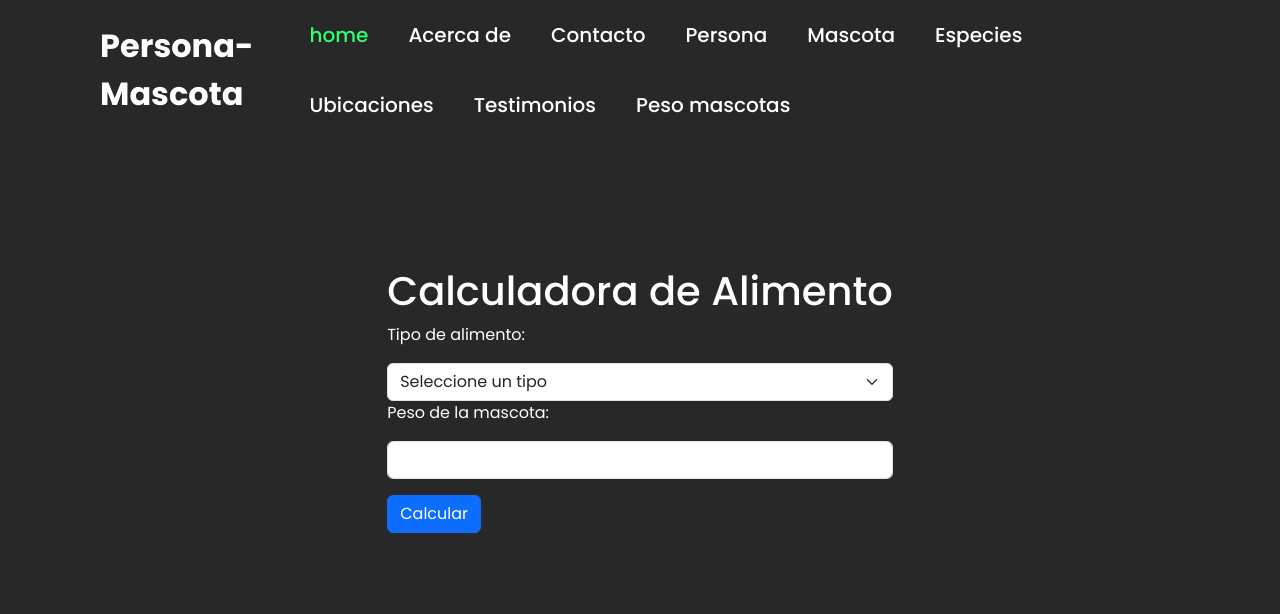
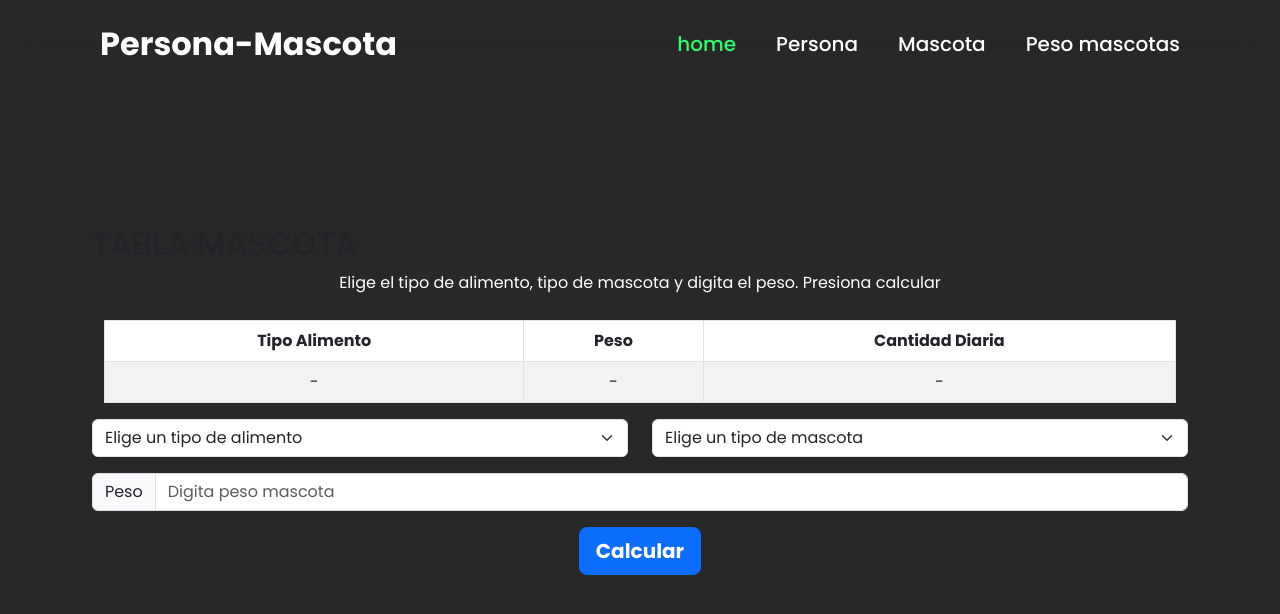
Before and after one commit to sjaimes16/cardsMascotas, a React (Vite) app: page /pesoMascotas in a window 1280 px wide. Shown: the top 614 px of the page. Built offline with nearby package versions, Linux system fonts and the light colour scheme.

Commit message:
agregado

```diff
--- a/src/App.css
+++ b/src/App.css
@@ -17,6 +17,10 @@ body
 h1 {
     color: #fff !important;
     text-align: center;
+}
+label {
+	color: #fff !important;
+
 }
 p {
 	color: #fff;
--- a/src/App.jsx
+++ b/src/App.jsx
@@ -19,12 +19,12 @@ function App() {
     <>
       <Router>
       <Routes>
-        <Route exact path="/" element={<HomePage/>}/>
-        <Route exact path="/about" element={<AboutPage/>}/>
+        <Route exact path="/" element={<Persona/>}/>
+        {/* <Route exact path="/about" element={<AboutPage/>}/>
         <Route exact path="/contact" element={<ContactPage/>}/>
         <Route exact path="/new" element={<NewPage/>}/>
         <Route exact path="/newPage" element={<NewComponentePage/>}/>
-        <Route exact path="/especies" element={<Especies/>}/>
+        <Route exact path="/especies" element={<Especies/>}/> */}
         <Route exact path="/mascota" element={<Mascotas/>}/>
         <Route exact path="/persona" element={<Persona/>}/>
         <Route exact path="/ubicaciones" element={<Ubicaciones/>}/>
--- a/src/components/Mascotas.jsx
+++ b/src/components/Mascotas.jsx
@@ -1,15 +1,40 @@
-import React from 'react'
+import React, { useState } from 'react'
 import Navbar from './Navbar'
 import { dataMascota } from '../utils/generate_data'
 
 const Mascotas = () => {
+
+  const [mascotaInfo, setMascotaInfo] = useState(dataMascota);
+  const [nuevaMascota, setNuevaMascota] = useState({
+    id_dueño: '',
+    nombreMascota: '',
+    especie: '',
+    sexo: ''
+  });
+
+  const handleInputChange = (event) => {
+    const { name, value } = event.target;
+    setNuevaMascota((prevState) => ({ ...prevState, [name]: value }));
+  };
+
+  const handleSubmit = (event) => {
+    event.preventDefault();
+    // Aquí puedes realizar acciones con la nueva mascota, como enviarla al servidor o actualizar el estado de `mascotaInfo`
+    setMascotaInfo((prevState) => [...prevState, nuevaMascota]);
+    setNuevaMascota({
+      id_dueño: '',
+      nombreMascota: '',
+      especie: '',
+      sexo: ''
+    });
+  };
 
   return (
     <>
     <Navbar />
     <h1 className='bajarTexto'>Mascotas</h1>
     <div className="container">
-      {dataMascota.map((mascota, index) => (
+      {mascotaInfo.map((mascota, index) => (
         <div className="card" style={{ "--clr": "#ff1f6b" }} key={index}>
         <div className="box">
           <div className="icon">
@@ -28,6 +53,48 @@ const Mascotas = () => {
       </div>
       ))}
       </div>
+      <div className="container">
+        <form onSubmit={handleSubmit}>
+          <h2>Agregar Mascota</h2>
+          <label>
+            ID dueño:
+            <input
+              type="text"
+              name="id_dueño"
+              value={nuevaMascota.id_dueño}
+              onChange={handleInputChange}
+            />
+          </label>
+          <label>
+            Nombre mascota:
+            <input
+              type="text"
+              name="nombreMascota"
+              value={nuevaMascota.nombreMascota}
+              onChange={handleInputChange}
+            />
+          </label>
+          <label>
+            Especie:
+            <input
+              type="text"
+              name="especie"
+              value={nuevaMascota.especie}
+              onChange={handleInputChange}
+            />
+          </label>
+          <label>
+            Sexo:
+            <input
+              type="text"
+              name="sexo"
+              value={nuevaMascota.sexo}
+              onChange={handleInputChange}
+            />
+          </label>
+          <button type="submit">Agregar</button>
+        </form>
+      </div>
     </>
   )
 }
--- a/src/components/Navbar.jsx
+++ b/src/components/Navbar.jsx
@@ -9,15 +9,15 @@ const Navbar = () => {
 		      <div className="menuToggle"></div>
           <ul className="nav">
             <li className="active"><Link to="/">home</Link></li>
-            <li><Link to="/about">Acerca de</Link></li>
-            <li><Link to="/contact">Contacto</Link></li>
+            {/* <li><Link to="/about">Acerca de</Link></li>
+            <li><Link to="/contact">Contacto</Link></li> */}
             {/* <li><Link to="/new">NewPage</Link></li>
             <li><Link to="/newPage">New Page Component</Link></li> */}
             <li><Link to="/persona">Persona</Link></li>
             <li><Link to="/mascota">Mascota</Link></li>
-            <li><Link to="/especies">Especies</Link></li>
+            {/* <li><Link to="/especies">Especies</Link></li>
             <li><Link to="/ubicaciones">Ubicaciones</Link></li>
-            <li><Link to="/testimonios">Testimonios</Link></li>
+            <li><Link to="/testimonios">Testimonios</Link></li> */}
             <li><Link to="/pesoMascotas">Peso mascotas</Link></li>
           </ul>
 	    </header>
--- a/src/components/Persona.jsx
+++ b/src/components/Persona.jsx
@@ -1,15 +1,39 @@
-import React from 'react'
+import React, { useState } from 'react'
 import Navbar from './Navbar';
 import { dataPersona } from '../utils/generate_data'
 
 const Persona = () => {
-  console.log('dataPersona', dataPersona)
+  const [dataPersonaInfo, setDataPersonaInfo] = useState(dataPersona)
+  const [nuevaPersona, setNuevaPersona] = useState({
+    id: '',
+    nombre: '',
+    edad: '',
+    numeroMascotas: ''
+  });
+
+  const handleInputChange = (event) => {
+    const { name, value } = event.target;
+    setNuevaPersona((prevState) => ({ ...prevState, [name]: value }));
+  };
+
+  const handleSubmit = (event) => {
+    event.preventDefault();
+    // Aquí puedes realizar acciones con la nueva mascota, como enviarla al servidor o actualizar el estado de `mascotaInfo`
+    setDataPersonaInfo((prevState) => [...prevState, nuevaPersona]);
+    setNuevaPersona({
+      id: '',
+      nombre: '',
+      edad: '',
+      numeroMascotas: ''
+    });
+  };
+
   return (
     <>
       <Navbar />
       <h1 className='bajarTexto'>Personas</h1>
       <div className="container">
-      {dataPersona.map((persona) => (
+      {dataPersonaInfo.map((persona) => (
           <div className="card" style={{ "--clr": "#249eff" }} key={persona.id}>
           <div className="box">
             <div className="icon">
@@ -28,6 +52,48 @@ const Persona = () => {
         </div>
       ))}
       </div>
+      <div className="container">
+        <form onSubmit={handleSubmit}>
+          <h2>Agregar Persona</h2>
+          <label>
+            ID persona:
+            <input
+              type="text"
+              name="id"
+              value={nuevaPersona.id}
+              onChange={handleInputChange}
+            />
+          </label>
+          <label>
+            Nombre:
+            <input
+              type="text"
+              name="nombre"
+              value={nuevaPersona.nombre}
+              onChange={handleInputChange}
+            />
+          </label>
+          <label>
+            Edad:
+            <input
+              type="text"
+              name="edad"
+              value={nuevaPersona.edad}
+              onChange={handleInputChange}
+            />
+          </label>
+          <label>
+            Número de mascotas:
+            <input
+              type="text"
+              name="numeroMascotas"
+              value={nuevaPersona.numeroMascotas}
+              onChange={handleInputChange}
+            />
+          </label>
+          <button type="submit">Agregar</button>
+        </form>
+      </div>
     </>
   );
 };
--- a/src/components/PesoMascotas.jsx
+++ b/src/components/PesoMascotas.jsx
@@ -2,89 +2,174 @@ import React, {useState} from 'react'
 import Navbar from './Navbar';
 
 const PesoMascotas = () => {
-  const [tipoAlimento, setTipoAlimento] = useState('');
-  const [pesoMascota, setPesoMascota] = useState('');
-  const [cantidadAlimento, setCantidadAlimento] = useState('');
-  const [tablaDatos, setTablaDatos] = useState([]);
+  const [animal, setAnimal]=useState('')
+  const [cantidad, setCantidad]=useState('-')
+  const [alimento, setAlimento]=useState('-')
+  const [peso, setPeso]=useState('-')
 
   const tablaConversion = {
-    dogChow: 0.02,
-    nucan: 0.03,
-    pedigree: 0.04
-  };
+      perro: {
+          nutrecan: {
+              0: "50-100",
+              5: "100-200",
+              10: "200-300",
+              20: "300-400",
+              30: "400-500",
+              40: "500+"
+          },
+          dogchow: {
+              0: "50-100",
+              5: "80-150",
+              10: "150-200",
+              15: "200-250",
+              20: "250-350",
+              30: "350+",
+          },
+           agility: {
+              0: "30-50",
+              3: "50-80",
+              5: "80-110",
+              7: "110-150",
+              10: "150+",
+          }
+      },
+      gato: {
+          agility: {
+              0: "30-50",
+              3: "50-80",
+              5: "80-110",
+              7: "110-150",
+              10: "150+",
+          },
+          dogchow: {
+              0: "50-100",
+              5: "80-150",
+              10: "150-200",
+              15: "200-250",
+              20: "250-350",
+              30: "350+",
+          },
+      }
+  }
 
-  const handleTipoAlimentoChange = (event) => {
-    setTipoAlimento(event.target.value);
-  };
+  function Calcular(){
+      let total=''
+      const animalData = tablaConversion[animal]
+      if (animalData) {
+          const alimentoData = animalData[alimento]
+          if (alimentoData) {
+              for ( const [key, value] of Object.entries(alimentoData)) {
+                  if (key < peso) {
+                      total = value
+                  }
+              }
+          }
+      }
 
-  const handlePesoMascotaChange = (event) => {
-    setPesoMascota(event.target.value);
-  };
+      setCantidad(total)
+  }
 
-  const handleCalcularClick = () => {
-    const factorConversion = tablaConversion[tipoAlimento];
-    const cantidadCalculada = factorConversion * pesoMascota;
+  function eleccionAnimal(e){
+      const animal=e.target.value
+      setAnimal(animal)
+  }
 
-    setCantidadAlimento(cantidadCalculada.toFixed(2));
+  function valorPeso(e){
+      const peso=e.target.value
+      setPeso(peso)
+  }
 
-    // Guardar los datos en la tabla
-    const datos = {
-      tipoAlimento,
-      pesoMascota,
-      cantidadAlimento: cantidadCalculada.toFixed(2)
-    };
-    setTablaDatos([...tablaDatos, datos]);
-  };
+  function eleccionComida(e){
+      const eleccion=e.target.value
+      setAlimento(eleccion)
+  }
 
-  return (
-    <>
+  function getMascotaOptios(){
+      let options = [
+      ]
+      for ( const [key, value] of Object.entries(tablaConversion)) {
+          options.push(
+              <option value={key}>{key}</option>
+          )
+      }
+
+      return options
+  }
+
+  function getComidaOptios(){
+
+      let comidaSet = new Set();
+
+      for (const [key, value] of Object.entries(tablaConversion.perro)) {
+          comidaSet.add(key);
+      }
+
+      for (const [key, value] of Object.entries(tablaConversion.gato)) {
+          comidaSet.add(key);
+      }
+
+      let comida = Array.from(comidaSet).map((key) => (
+          <option value={key}>{key}</option>
+      ));
+
+      return comida;
+  }
+
+  return(
+      <div>
       <Navbar />
-      <h1>Calculadora de Alimento</h1>
-      <div>
-        <p>Tipo de alimento:</p>
-        <select className="form-select" value={tipoAlimento} onChange={handleTipoAlimentoChange}>
-          <option value="">Seleccione un tipo</option>
-          <option value="dogChow">Dog Chow</option>
-          <option value="nucan">Nucan</option>
-          <option value="pedigree">Pedigree</option>
-        </select>
-      </div>
-      <div>
-        <p>Peso de la mascota:</p>
-        <input type="number" className="form-control" value={pesoMascota} onChange={handlePesoMascotaChange} />
-      </div>
-      <div>
-        <button className="btn btn-primary mt-3" onClick={handleCalcularClick}>Calcular</button>
-      </div>
-      {cantidadAlimento && (
-        <div >
-          <p>Cantidad de alimento a proporcionar: {cantidadAlimento} kg</p>
-        </div>
-      )}
-      {tablaDatos.length > 0 && (
-        <div>
-          <h2>Tabla de datos:</h2>
-          <table className="table table-bordered table-hover">
+      <h2>TABLA MASCOTA</h2>
+      <p className="text-center">Elige el tipo de alimento, tipo de mascota y digita el peso. Presiona calcular</p>
+      <div className="container">
+      <table className="table table-striped table-bordered text-center">
           <thead>
               <tr>
-                <th>Tipo de alimento</th>
-                <th>Peso de la mascota</th>
-                <th>Cantidad de alimento</th>
+                  <th>Tipo Alimento</th>
+                  <th>Peso</th>
+                  <th>Cantidad Diaria</th>
               </tr>
           </thead>
           <tbody>
-              {tablaDatos.map((datos, index) => (
-                <tr key={index}>
-                  <td>{datos.tipoAlimento}</td>
-                  <td>{datos.pesoMascota}</td>
-                  <td>{datos.cantidadAlimento} kg</td>
+              <tr>
+                  <td>{alimento}</td>
+                  <td>{peso}</td>
+                  <td>{cantidad}</td>
               </tr>
-              ))}
           </tbody>
+
       </table>
       </div>
-      )}
-    </>
+      <div className="formulario row">
+      <div className="col-6">
+      <select onChange={eleccionComida} className="form-select mb-3">
+          <option selected>Elige un tipo de alimento</option>
+          {
+              getComidaOptios()
+          }
+      </select>
+      </div>
+      <div className="col-6">
+      <select onChange={eleccionAnimal} className="form-select mb-3">
+          <option selected>Elige un tipo de mascota</option>
+          {
+              getMascotaOptios()
+          }
+      </select>
+      </div>
+
+      <div class="input-group mb-3">
+      <span class="input-group-text" id="peso">Peso</span>
+      <input type="text" onChange={valorPeso} class="form-control" id="peso" placeholder="Digita peso mascota" />
+      </div>
+
+      <div className="text-center">
+      <button className="btn btn-lg btn-primary fw-bolder" onClick={Calcular}>Calcular</button>
+      </div>
+
+      </div>
+
+      </div>
+    // </>
   );
 };
 
```
Lines whose indentation alone changed are shown as unchanged.
